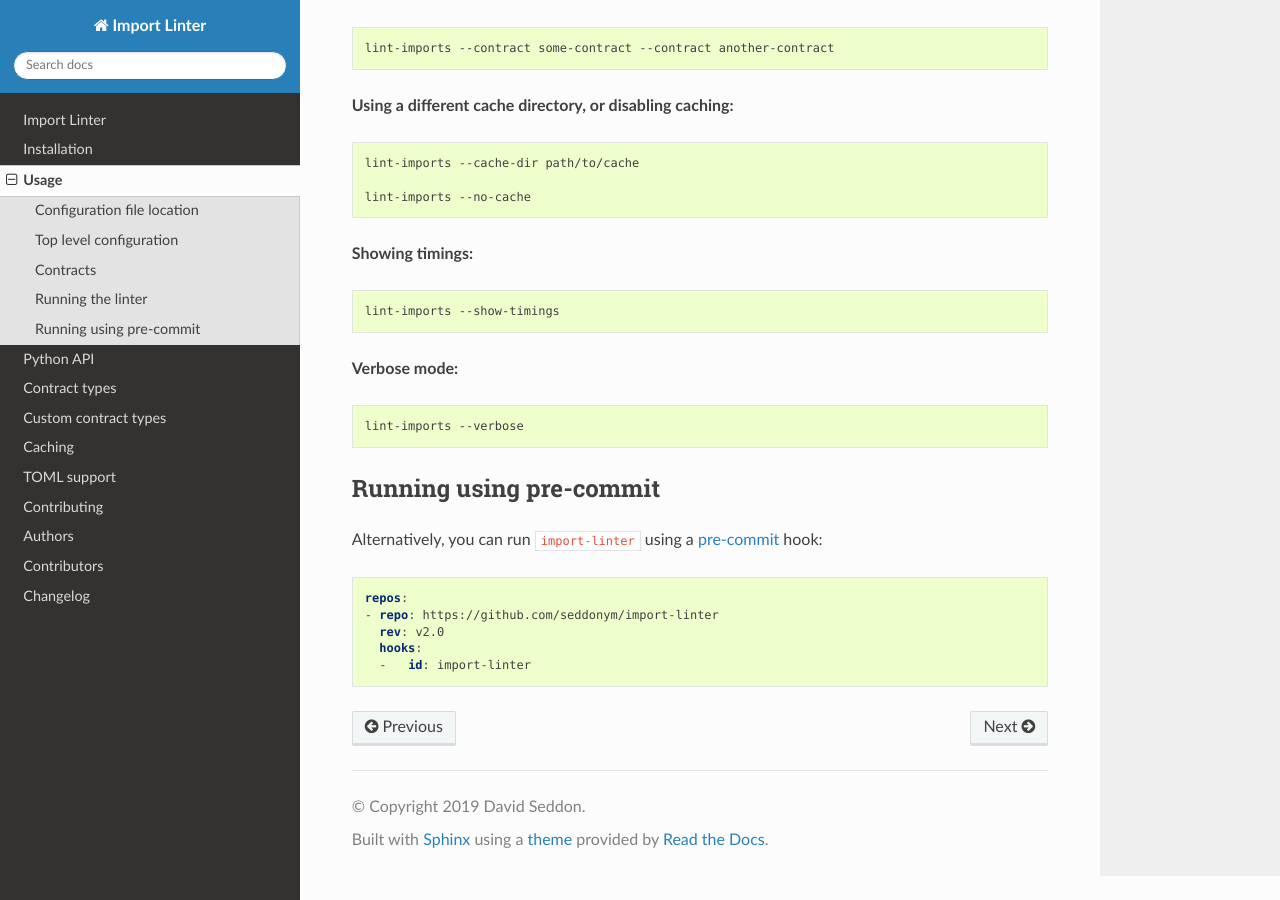
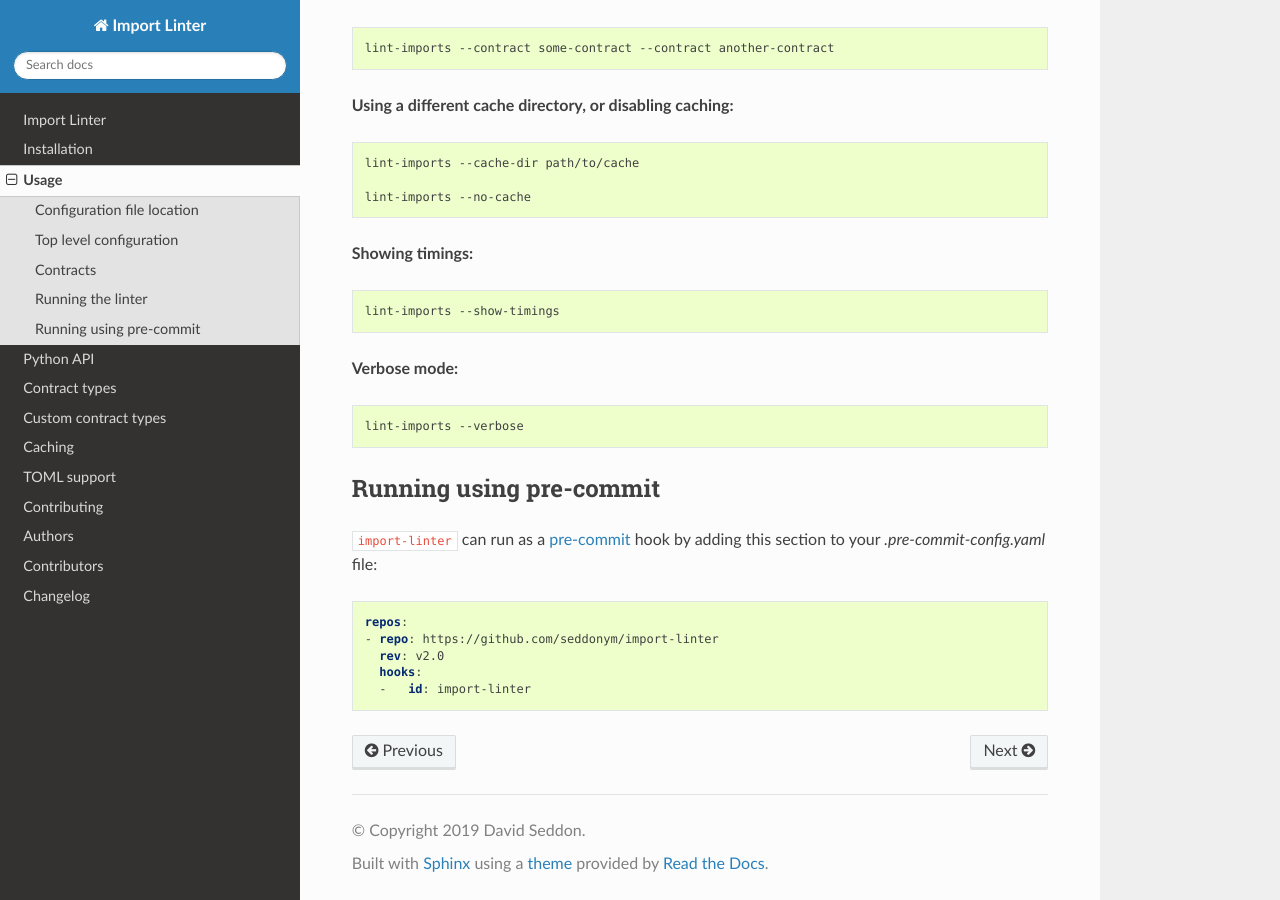
Before and after one commit to seddonym/import-linter, a Sphinx documentation site: the page built from docs/usage.rst, in a window 1280 px wide and 900 px high, scrolled down 2675 px. Built offline with Sphinx 7.4.7 and the Read the Docs theme 2.0.0, drawn with Linux system fonts in a browser that asks for light colours.

Commit message:
Refer to the file name

```diff
--- a/docs/usage.rst
+++ b/docs/usage.rst
@@ -161,7 +161,7 @@ Running this will check that your project adheres to the contracts you've define
 Running using pre-commit
 ------------------------
 
-Alternatively, you can run ``import-linter`` using a `pre-commit`_ hook:
+``import-linter`` can run as a `pre-commit`_ hook by adding this section to your `.pre-commit-config.yaml` file:
 
 .. code-block:: yaml
 
```
